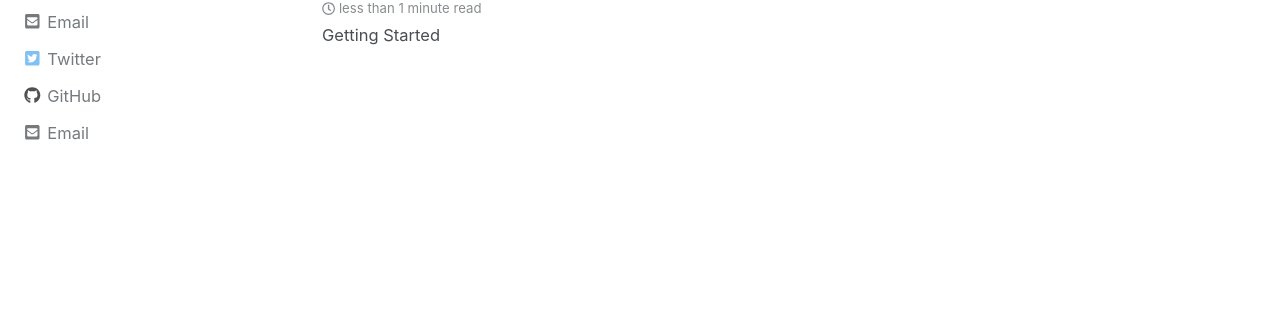
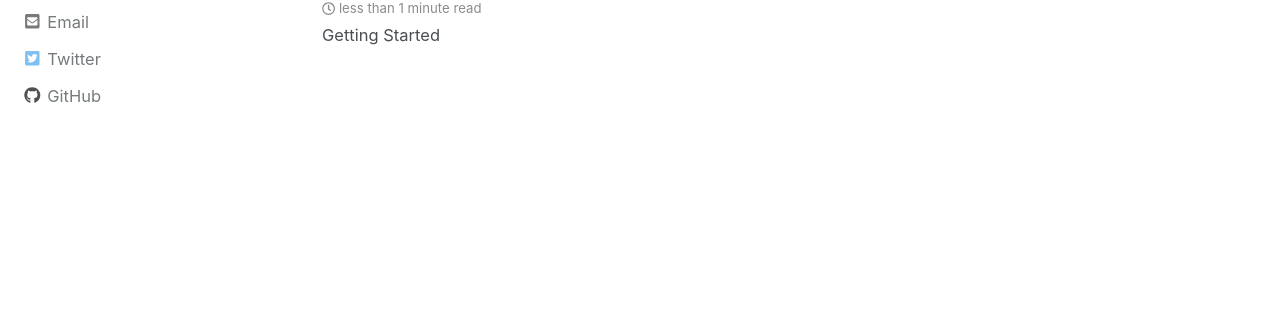
Before and after one commit to phoboxhq/home2, a Jekyll site: the page built from _pages/blog.md, in a window 1280 px wide. Shown: the part 242-557 px from the top of the page. Built offline with Jekyll 4.4.1, drawn with Linux system fonts in a browser that asks for light colours; cached includes are drawn as plain includes; nearby versions of some CDN libraries.

Commit message:
Update _config.yml

```diff
--- a/_config.yml
+++ b/_config.yml
@@ -110,7 +110,6 @@ author:
   avatar           : # path of avatar image, e.g. "/assets/images/bio-photo.jpg"
   bio              : "Founder and core developer of Phobox"
   location         : "Germany"
-  email            : phoboxhq@gmail.com
   links:
     - label: "Email"
       icon: "fas fa-fw fa-envelope-square"
```
